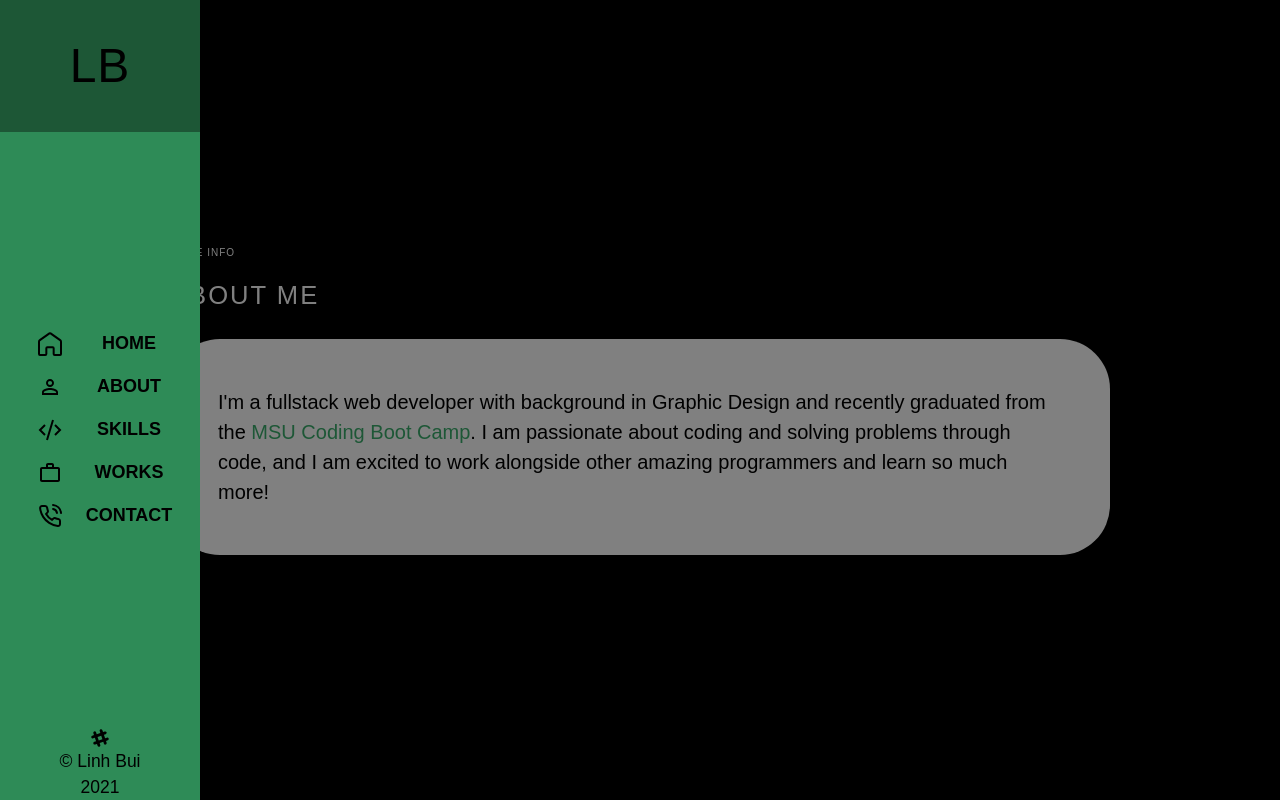
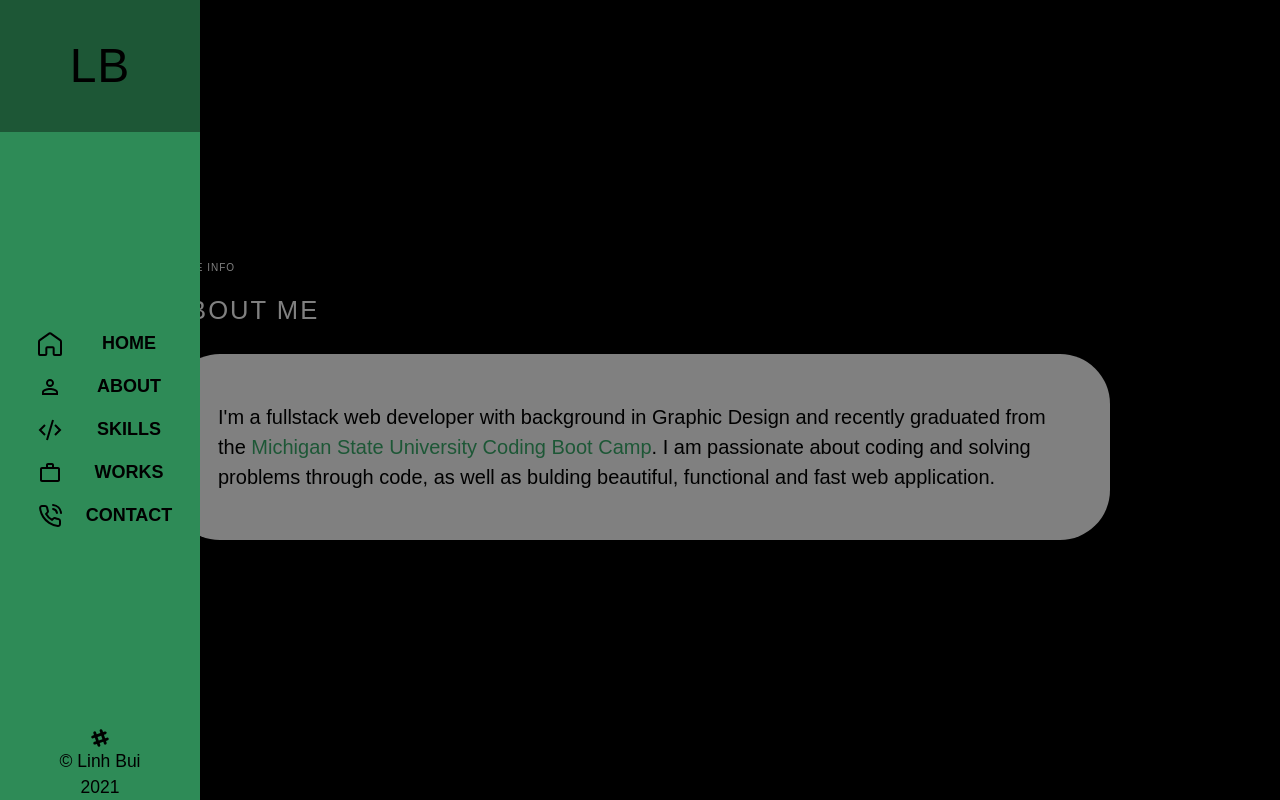
Before and after one commit to Linhbui88/LB-Portfolio, a React (Create React App) app: page /about in a window 1280 px wide. Built offline with nearby package versions, Linux system fonts and the light colour scheme.

Commit message:
adding About Me

```diff
--- a/public/index.html
+++ b/public/index.html
@@ -7,8 +7,9 @@
     <meta name="theme-color" content="#000000" />
     <meta
       name="description"
-      content="Web site created using create-react-app"
+      content="Linh Bui- Junior Web Developer"
     />
+    <meta name="robots" content ="index,follow"/>
     <link rel="apple-touch-icon" href="%PUBLIC_URL%/logo192.png" />
     <!--
       manifest.json provides metadata used when your web app is installed on a
--- a/src/pages/About.js
+++ b/src/pages/About.js
@@ -8,10 +8,8 @@ const About = () => {
         <h2>ABOUT ME</h2>
       </div>
       <div className="section-container">
-        I'm a fullstack web developer with background in Graphic Design and recently graduated from the <span>MSU
-        Coding Boot Camp</span>. I am passionate about coding and solving problems
-        through code, and I am excited to work alongside other amazing
-        programmers and learn so much more!
+        I'm a fullstack web developer with background in Graphic Design and recently graduated from the <span>Michigan State University
+        Coding Boot Camp</span>. I am passionate about coding and solving problems through code, as well as bulding beautiful, functional and fast web application.
       </div>
     </div>
   );
```
